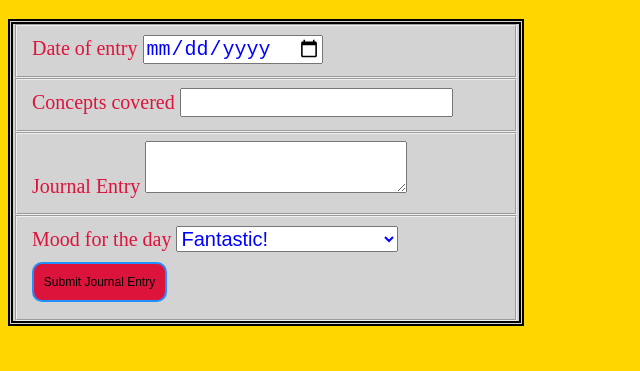
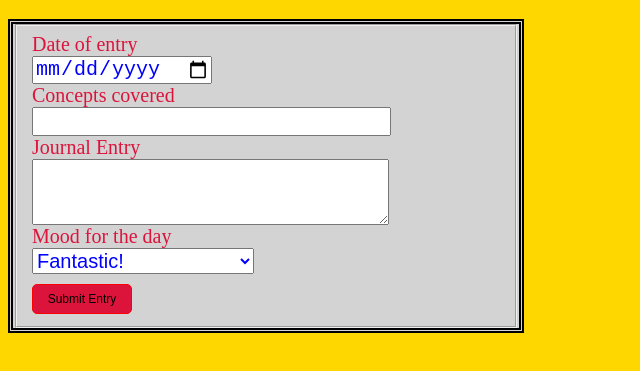
Before and after one commit to zachMcWhirter/daily_journal, a plain HTML site: page src/index.html in a window 1280 px wide. Shown: the part 61-432 px from the top of the page, without its empty margins (0-640 px from the left). Drawn offline with Linux system fonts and the light colour scheme.

Commit message:
fixed form and styling

```diff
--- a/src/index.html
+++ b/src/index.html
@@ -12,18 +12,11 @@
         <fieldset>
             <label for="journalDate">Date of entry</label>
             <input type="date" name="journalDate" class="input__field" id="journalDate">
-        </fieldset>
-        <fieldset>
             <label for="conceptsCovered">Concepts covered</label>
             <input type="text" name="conceptsCovered" class="input__field" id="conceptsCovered">
-        </fieldset>
-        <fieldset>
             <label for="journalEntry">Journal Entry</label>
-            <!-- <input type="text box" name="journalEntry" id="journalEntry"> -->
-            <textarea rows="2" cols="20" name="journalEntry" class="input__field" id="journalEntry">
+            <textarea rows="3" cols="30" name="journalEntry" class="input__field" id="journalEntry">
              </textarea>
-        </fieldset>
-        <fieldset>
             <label for="mood">Mood for the day</label>
             <select name="mood" class="input__field" id="mood">
                 <option value="fantastic">Fantastic!</option>
@@ -32,10 +25,7 @@
                 <option value="hangingInThere">Hanging In There</option>
                 <option value="gotSomeWorkToDo">Got Some Work To Do</option>
                 <option value="notAmused">Not Amused</option>
-        </fieldset>
-
-        <fieldset>
-            <input type="submit" id="button" value="Submit Journal Entry"/>
+            <input type="submit" id="button" value="Submit Entry"/>
         </fieldset>
     </form>
 </body>
--- a/src/styles/form__box.css
+++ b/src/styles/form__box.css
@@ -9,7 +9,6 @@ h1 {
 .form__box {
     display: flex;
     flex-direction: column;
-    line-height: 30px ;
     color: crimson;
     width: 40%;
     font-size: 20px;
@@ -18,23 +17,39 @@ h1 {
 }
 
 .input__field {
+    display: flex;
+    flex-direction: column;
     font-size: 20px;
     color: blue;
+    line-height: 20px;
+}
+
+#journalDate {
+    display: flex;
+    flex-direction: row;
+}
+
+#conceptsCovered {
+    width: 75%;
+}
+
+#journalEntry {
+    width: 75%;
 }
 
 #button {
     background-color: crimson;
-    width: 135px;
-    height: 40px;
+    width: 100px;
+    height: 30px;
     display: flex;
     font-size: 12px;
-    border: dodgerblue 2px solid;
-    border-radius: 10px;
+    border: red 1px solid;
+    border-radius: 5px;
     justify-content: center;
-    margin: 8px 0px 4px 0px;
+    margin: 10px 0px 0px 0px;
 }
 
 #button:hover {
-    color: silver;
-    box-shadow: 0 5px 15px rgba(145, 92, 182, .4);
+    color: gold;
+    box-shadow: 0 0 3px 3px red;
 }
```
